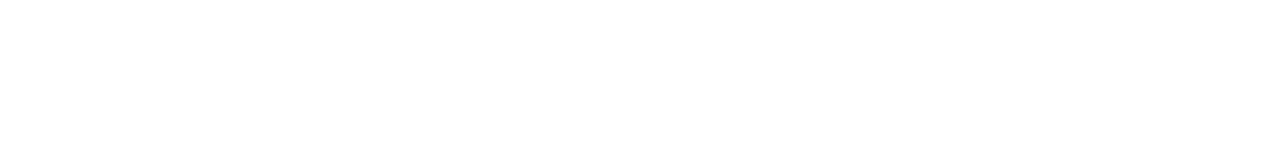
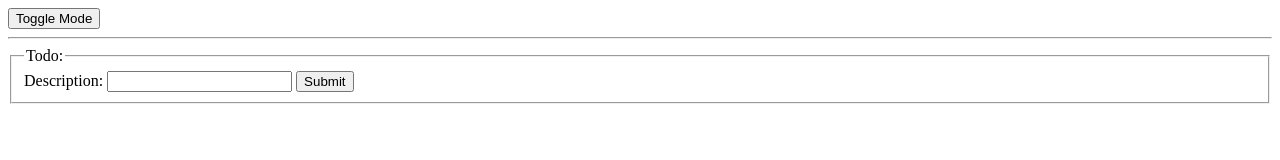
Before and after one commit to Gus303/TypeScript-Basics, a website: page public/index.html in a window 1280 px wide. Drawn offline with Linux system fonts and the light colour scheme.

Commit message:
Update index.html

```diff
--- a/public/index.html
+++ b/public/index.html
@@ -6,7 +6,26 @@
     <title>TypeScript</title>
 </head>
 <body>
-
+    <div id="app">
+        <button id="toggleMode">Toggle Mode</button>
+        <hr />
+        <form id="taskForm">
+            <fieldset id="todoSet">
+                <legend>Todo:</legend>
+                <label for="todoDescription">Description:</label>
+                <input type="text" name="todoDescription" required />
+                <button type="submit">Submit</button>
+            </fieldset>
+            <fieldset id="reminderSet" style="display: none" disabled>
+                <legend>Reminder:</legend>
+                <label for="reminderDescription">Description:</label>
+                <input type="text" name="reminderDescription" required />
+                <label for="scheduleDate">Date:</label>
+                <input type="date" name="scheduleDate" required>
+                <label for="notification"></label>
+            </fieldset>
+        </form>
+    </div>
     <script src="./dist/index.js"></script>
 </body>
 </html>
```
